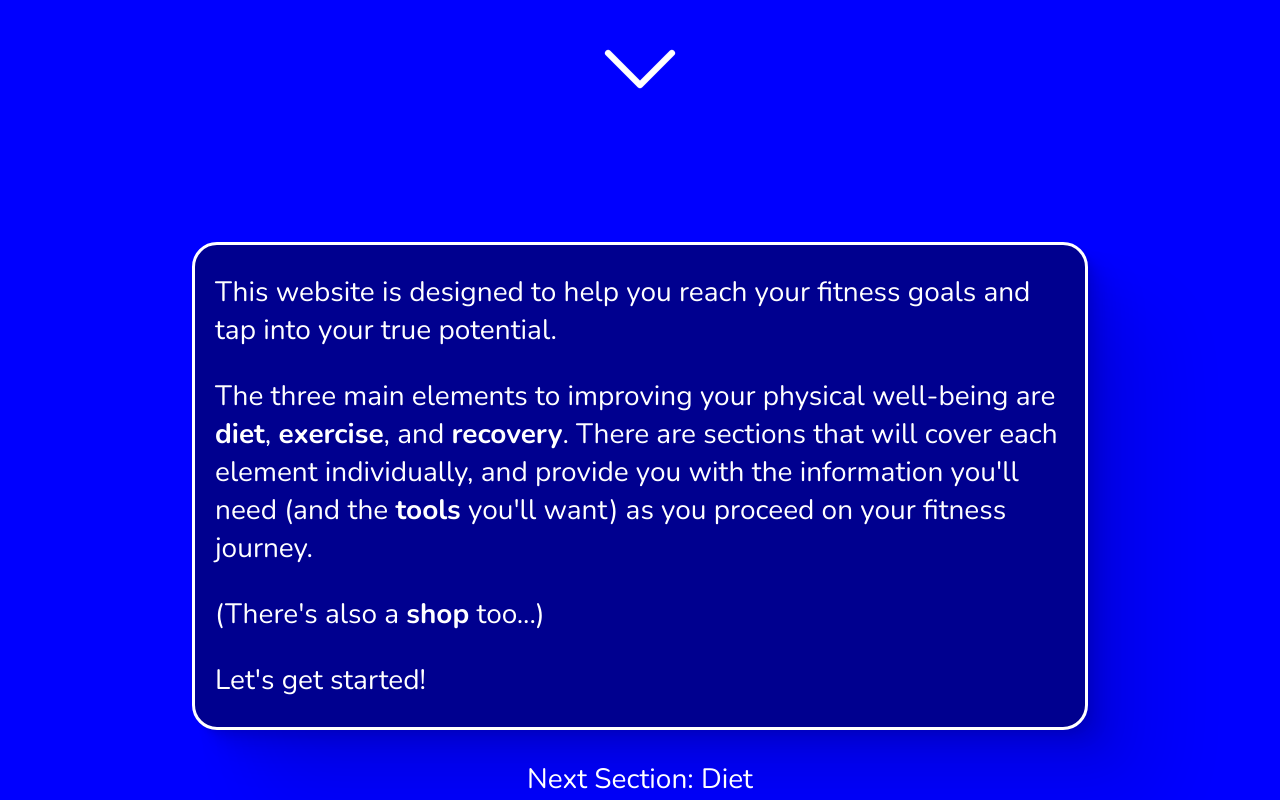
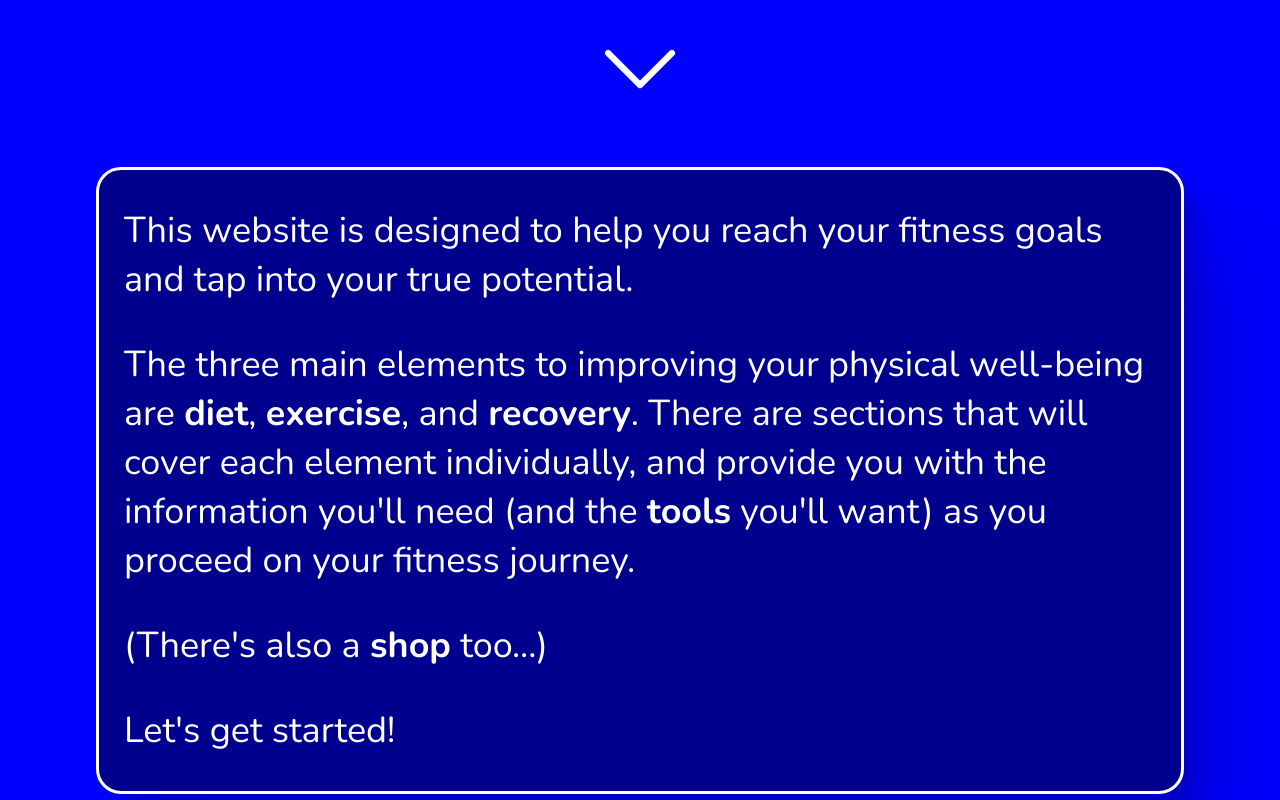
Before and after one commit to law973/pneumatic-v2, a React (Vite) app: page / in a window 1280 px wide. Shown: the part 680-1480 px from the top of the page. Built offline with nearby package versions, Linux system fonts and the light colour scheme.

Commit message:
added paragraph component and utilized it in the introduction section

```diff
--- a/src/components/card/card.styles.tsx
+++ b/src/components/card/card.styles.tsx
@@ -17,42 +17,41 @@ export const Card = styled.div`
 	text-align: left;
 	width: fit-content;
 
-    p {
-		font-size: 1.15rem;
-	    max-width: 75ch;
-	    text-align: left;
+	/* Portrait Breakpoints -------------------- */
 
 	/* Breakpoint (Small) */
-		@media screen and (min-width: 576px) {
-			font-size: 1.75rem;
+	@media screen and (min-width: 576px) and (orientation: portrait) {
+		border-width: 3px;
+		padding: 0 20px;
 	}
 
+	/* ALSO AFFECTS LANDSCAPE ORIENTATION */
 	/* Breakpoint (Medium) */
 	@media screen and (min-width: 768px) {
-			/* font-size: */
+		padding: 0 25px;
 	}
 
 	/* Breakpoint (Large) */
 	@media screen and (min-width: 992px) {
-			/* font-size: */
+		max-width: 75vw;
 	}
 
-		/* Breakpoint (Extra Large) */
-		@media screen and (min-width: 1200px) {
-			/* font-size: */
+	/* Landscape Breakpoints -------------------- */
+
+	/* Landscape Breakpoint (Small) */
+	@media screen and (min-width: 576px) and (orientation: landscape) {
+		max-width: 80vw;
 	}
 
-		/* Breakpoint (Extra Extra Large) */
-		@media screen and (min-width: 1400px) {
-			/* font-size: */
+	/* Landscape Breakpoint (Large) */
+	@media screen and (min-width: 992px) and (orientation: landscape) {
+		border-width: 3px;
+		max-width: 85vw;
 	}
 
-    }
-
-	/* Breakpoint (Small) */
-	@media screen and (min-width: 576px) {
-		border-width: 3px;
-		padding: 0 20px;
+	/* Landscape Breakpoint (Extra Extra Large) */
+	@media screen and (min-width: 1400px) and (orientation: landscape) {
+		border-width: 4px;
 	}
 `;
 
--- a/src/components/header/header.component.tsx
+++ b/src/components/header/header.component.tsx
@@ -29,7 +29,7 @@ export type HeaderProps = {
 
 const Header: React.FC<PropsWithChildren<HeaderProps>> = ({ children, headerType }) => {
     const CustomHeader = getHeader(headerType);
-    return <CustomHeader>{children}</CustomHeader>;
+    return <CustomHeader>{ children }</CustomHeader>;
 };
 
 export default Header;
--- /dev/null
+++ b/src/components/paragraph/paragraph.component.tsx
@@ -0,0 +1,11 @@
+import React, { PropsWithChildren } from "react";
+
+import { ParagraphContainer } from "./paragraph.styles";
+
+const Paragraph: React.FC<PropsWithChildren> = ({ children }) => {
+    return (
+        <ParagraphContainer>{ children }</ParagraphContainer>
+    );
+};
+
+export default Paragraph;
--- /dev/null
+++ b/src/components/paragraph/paragraph.styles.tsx
@@ -0,0 +1,61 @@
+import styled from "styled-components";
+
+export const ParagraphContainer = styled.p`
+    font-size: 1.15rem;
+    max-width: 75ch;
+    text-align: left;
+
+    /* Portrait Breakpoints -------------------- */
+
+    /* Breakpoint (Small) */
+    @media screen and (min-width: 576px) and (orientation: portrait) {
+        font-size: 1.75rem;
+    }
+
+    /* Breakpoint (Medium) */
+    @media screen and (min-width: 768px) and (orientation: portrait) {
+        font-size: 2rem;
+    }
+
+    /* Breakpoint (Large) */
+    @media screen and (min-width: 992px) and (orientation: portrait) {
+        font-size: 2.75rem;
+    }
+
+    /* Breakpoint (Extra Large) and (orientation: portrait) */
+    /* @media screen and (min-width: 1200px) {
+        font-size:
+    } */
+
+    /* Breakpoint (Extra Extra Large) and (orientation: portrait) */
+    /* @media screen and (min-width: 1400px) {
+        font-size:
+    } */
+
+    /* Landscape Breakpoints -------------------- */
+
+    /* Landscape Breakpoint (Small) */
+    @media screen and (min-width: 576px) and (orientation: landscape) {
+        font-size: 1rem;
+    }
+
+    /* Landscape Breakpoint (Medium) */
+    @media screen and (min-width: 768px) and (orientation: landscape) {
+        font-size: 1.2rem;
+    }
+
+    /* Landscape Breakpoint (Large) */
+    @media screen and (min-width: 992px) and (orientation: landscape) {
+        font-size: 1.75rem;
+    }
+
+    /* Landscape Breakpoint (Extra Large) */
+    @media screen and (min-width: 1200px) and (orientation: landscape) {
+        font-size: 2.25rem;
+    }
+
+    /* Landscape Breakpoint (Extra Extra Large) */
+    @media screen and (min-width: 1400px) and (orientation: landscape) {
+        font-size: 2.5rem;
+    }
+`;
--- a/src/routes/home/home.component.tsx
+++ b/src/routes/home/home.component.tsx
@@ -6,9 +6,14 @@ import {
     IntroductionContainer,
     NextSection
 } from "./home.styles";
+
 import Card from "../../components/card/card.component";
 import { CARD_TYPE_CLASSES } from '../../components/card/card.component';
+
+import Paragraph from "../../components/paragraph/paragraph.component";
+
 import Footer from "../../components/footer/footer.component";
+
 import ArrowIcon from "../../components/arrow-icon/arrow-icon.component";
 import ArrowDown from "../../assets/arrow-down.component";
 
@@ -35,22 +40,22 @@ const Home = () => {
             {/* This section has a description of what the website provides */}
             <IntroductionContainer id="introduction">
                 <Card cardType={CARD_TYPE_CLASSES.introduction} >
-                    <p>
+                    <Paragraph>
                         This website is designed to help you reach your fitness goals and tap into your true potential.
-                    </p>
-                    <p>
+                    </Paragraph>
+                    <Paragraph>
                         The three main elements to improving your physical well-being are <strong>diet</strong>, <strong>exercise</strong>, and <strong>recovery</strong>.
                         There are sections that will cover each element individually, and provide you with the information you'll need
                         (and the <strong>tools</strong> you'll want) as you proceed on your fitness journey.
-                    </p>
+                    </Paragraph>
 
-                    <p>(There's also a <strong>shop</strong> too...)</p>
+                    <Paragraph>(There's also a <strong>shop</strong> too...)</Paragraph>
 
-                    <p>Let's get started!</p>
+                    <Paragraph>Let's get started!</Paragraph>
                 </Card>
                 <NextSection to='/diet'>Next Section: Diet</NextSection>
             </IntroductionContainer>
-            {/* Contains links to the author's social profiles */}
+            {/* Footer contains links to the author's social profiles */}
             <Footer />
         </>
     )
--- a/src/routes/home/home.styles.tsx
+++ b/src/routes/home/home.styles.tsx
@@ -8,7 +8,7 @@ export const GreetingContainer = styled.section`
     color: #fff;
     display: flex;
     flex-direction: column;
-    height: 100vh;
+    min-height: 100vh;
     justify-content: center;
 
     ::selection {
@@ -253,7 +253,7 @@ export const IntroductionContainer = styled.section`
     background-color: #0000ff;
     display: flex;
     flex-direction: column;
-    height: 100vh;
+    min-height: 100vh;
     justify-content: center;
 `;
 
@@ -268,8 +268,47 @@ export const NextSection = styled(Link)`
         transform: scale(1.1);
     }
 
+    /* Portrait Breakpoints -------------------- */
+
     /* Breakpoint (Small) */
     @media screen and (min-width: 576px) {
         font-size: 1.75rem;
     }
+
+    /* Breakpoint (Medium) */
+    @media screen and (min-width: 768px) {
+        font-size: 2rem;
+    }
+
+    /* Breakpoint (Large) */
+    @media screen and (min-width: 992px) {
+        font-size: 2.75rem;
+    }
+
+    /* Landscape Breakpoints -------------------- */
+
+    /* Landscape Breakpoint (Small) */
+    @media screen and (min-width: 576px) and (orientation: landscape) {
+        font-size: 1rem;
+    }
+
+    /* Landscape Breakpoint (Medium) */
+    @media screen and (min-width: 768px) and (orientation: landscape) {
+        font-size: 1.2rem;
+    }
+
+    /* Landscape Breakpoint (Large) */
+    @media screen and (min-width: 992px) and (orientation: landscape) {
+        font-size: 1.75rem;
+    }
+
+    /* Landscape Breakpoint (Extra Large) */
+    @media screen and (min-width: 1200px) and (orientation: landscape) {
+        font-size: 2.25rem;
+    }
+
+    /* Landscape Breakpoint (Extra Extra Large) */
+    @media screen and (min-width: 1400px) and (orientation: landscape) {
+        font-size: 2.5rem;
+    }
 `;
```
Lines whose indentation alone changed are shown as unchanged.
